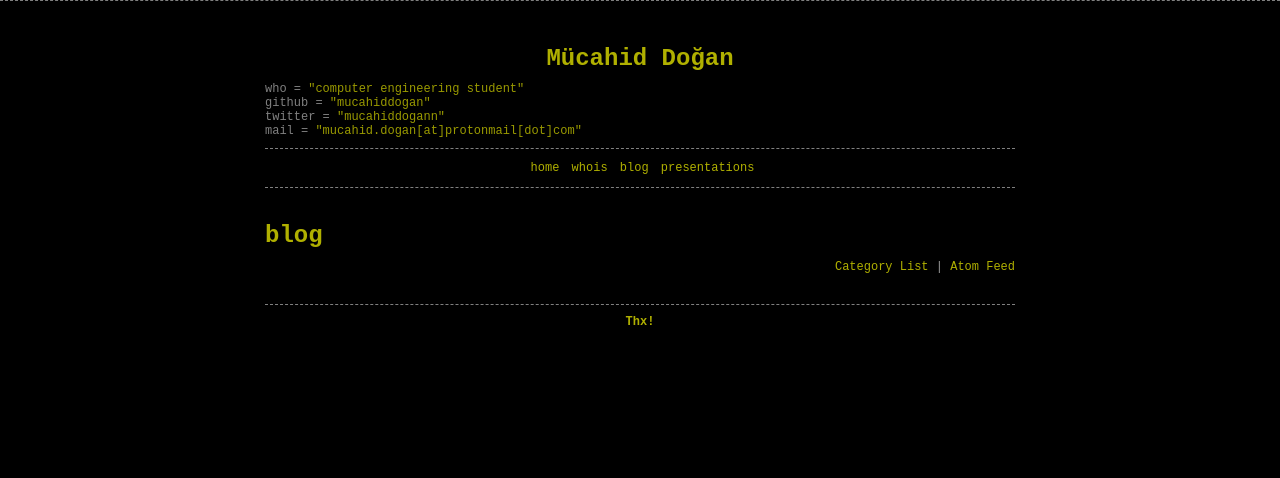
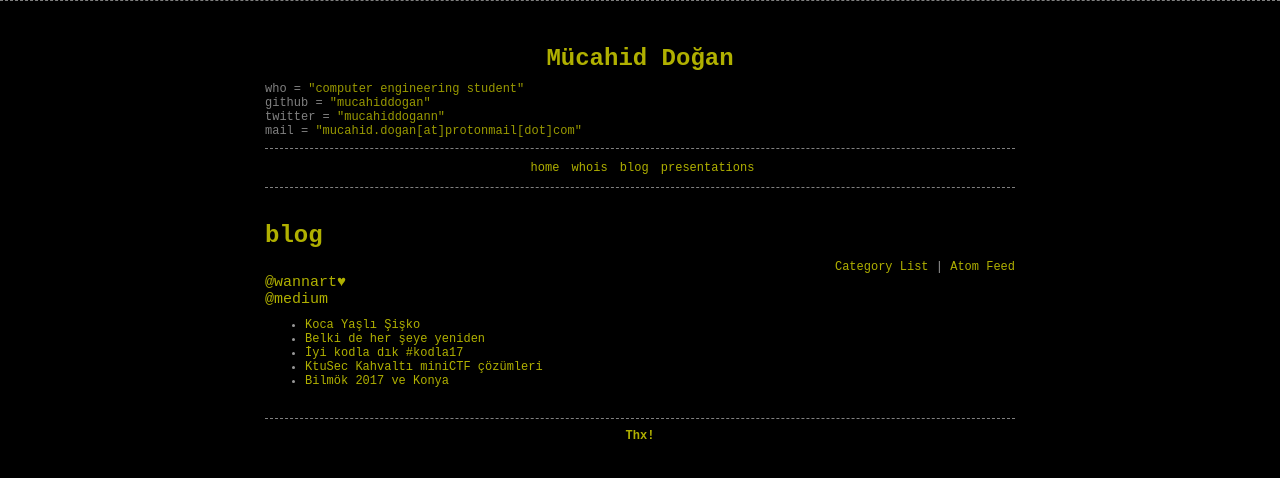
Before and after one commit to mucahiddogan/mucahiddogan.github.io, a Jekyll site: the page built from blog.md, in a window 1280 px wide. Shown: the top 478 px of the page. Built offline with Jekyll 4.4.1, drawn with Linux system fonts in a browser that asks for light colours.

Commit message:
blog page updated

```diff
--- a/blog.md
+++ b/blog.md
@@ -3,6 +3,15 @@ layout: blog
 title: "blog"
 permalink: /blog/
 ---
+
+<a class="wannartclass" href="https://wannart.com/author/md" target="_blank"> @wannart&#x2665; </a> <br class="aclass">
+<a class="wannartclass" href="https://medium.com/mucahiddogan_" target="_blank"> @medium </a>
+
+* <a href="https://www.wannart.com/?p=170389" target="_blank"> Koca Yaşlı Şişko </a>
+* <a href="https://medium.com/@mucahiddogan_/belki-de-her-şeye-yeniden-8398c6fc3796" target="_blank"> Belki de her şeye yeniden </a>
+* <a href="https://medium.com/@mucahiddogan_/İyi-kodladık-kodla17-17d9f735aec2" target="_blank"> İyi kodla dık #kodla17 </a>
+* <a href="https://medium.com/@mucahiddogan_/ktusec-kahvaltı-minictf-çözümmleri-c07ea71aed31" target="_blank">KtuSec Kahvaltı miniCTF çözümleri</a>
+* <a href="https://medium.com/@mucahiddogan_/bilmök-2017-ve-konya-dd05766a2d6c" target="_blank"> Bilmök 2017 ve Konya </a>
 
 <ul class="posts">
     {% for post in site.categories.blog %}
@@ -18,3 +27,11 @@ permalink: /blog/
         </li>
     {% endfor %}
 </ul>
+<style>
+    .aclass{
+        margin: 5px;
+    }
+    .wannartclass{
+        font-size: 15px;
+    }
+</style>
```
Also changed, not shown: pres.md (+3 -3 lines).
